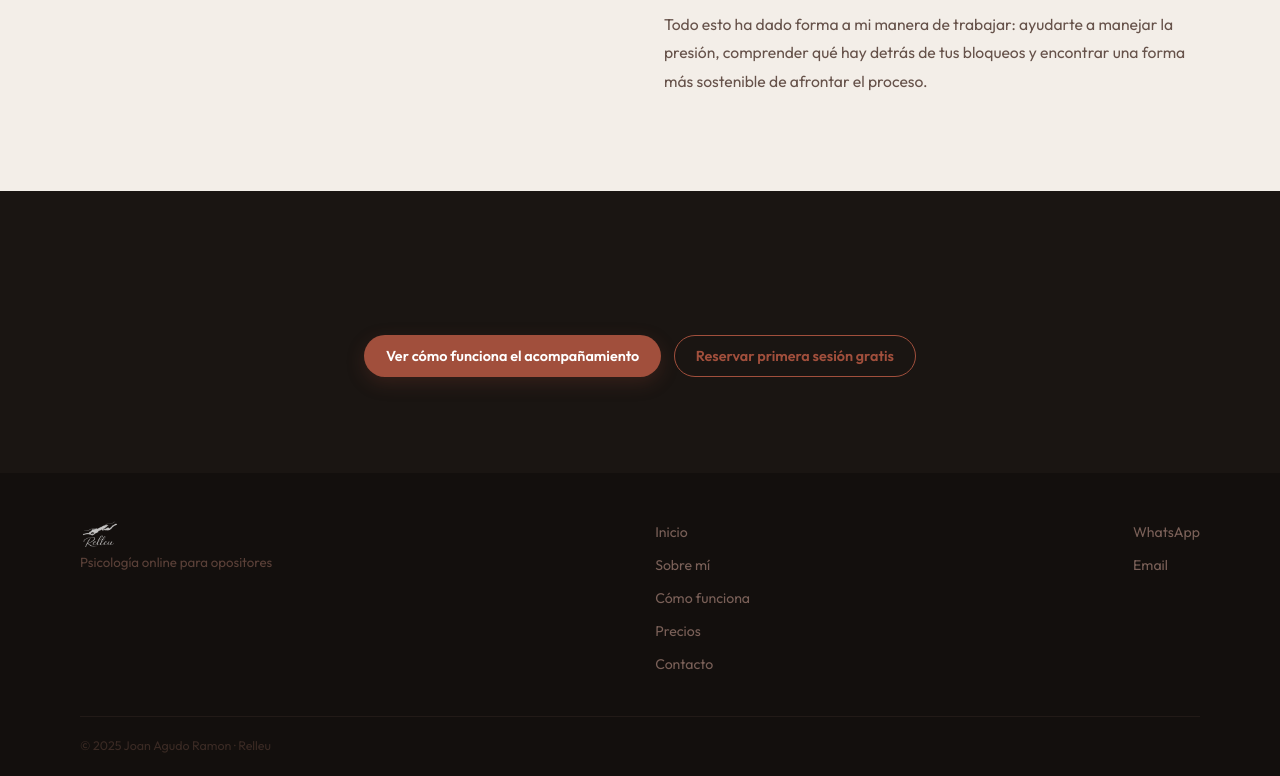
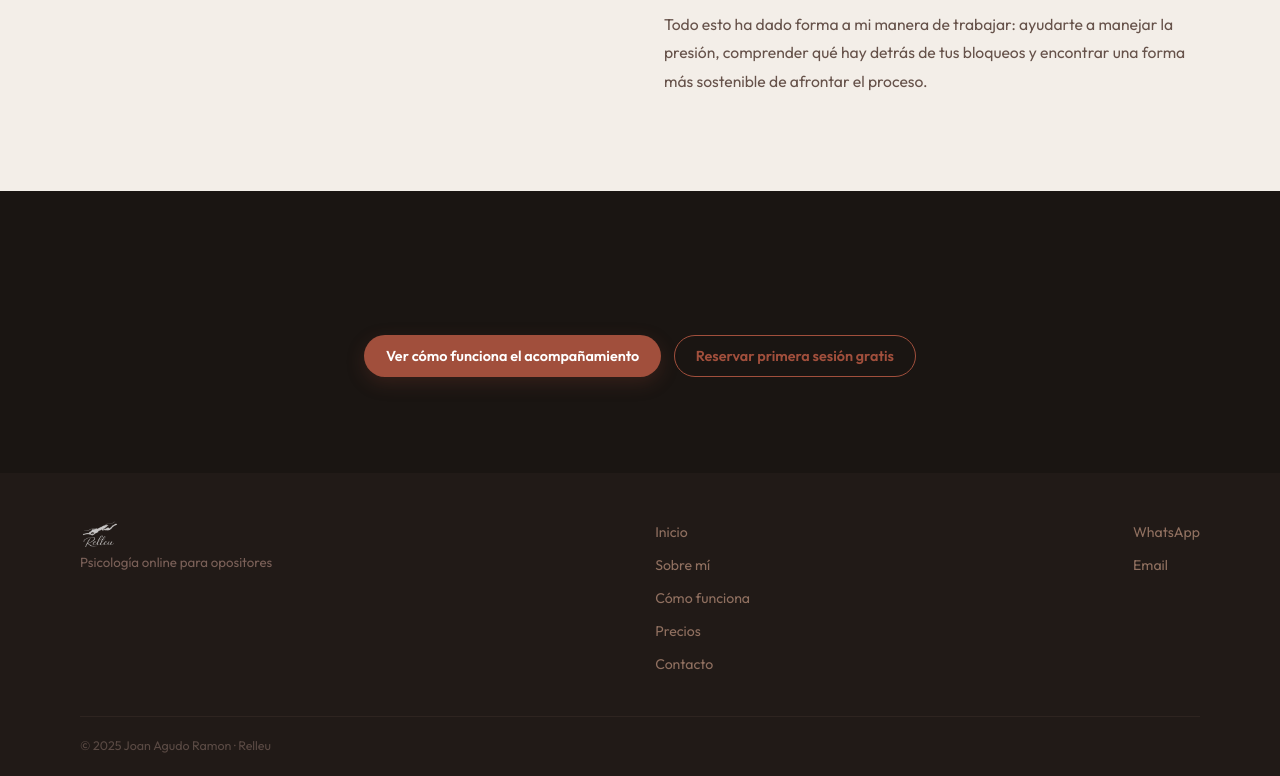
Before and after one commit to bmoussou/joan, a website built with Vite: page quien-soy.html in a window 1280 px wide. Shown: the part 1762-2538 px from the top of the page. Built offline with nearby package versions, Linux system fonts and the light colour scheme.

Commit message:
small fixes

```diff
--- a/src/main.ts
+++ b/src/main.ts
@@ -36,7 +36,7 @@ app.innerHTML = `
               &ldquo;Estar bien con uno mismo no es suficiente para aprobar una oposición, pero sí es una condición necesaria para poder intentarlo.&rdquo;
             </blockquote>
             <div class="quote-author">
-              <div class="quote-avatar"><img src="/joan.jpg" alt="Joan Agudo Ramon" /></div>
+              <div class="quote-avatar"><img src="/fotoJoan2.jpg" alt="Joan Agudo Ramon" /></div>
               <div>
                 <strong>Joan Agudo Ramon</strong>
                 <span>Psicólogo</span>
--- a/src/quien-soy.ts
+++ b/src/quien-soy.ts
@@ -13,7 +13,7 @@ app.innerHTML = `
     <section class="page-hero">
       <div class="container page-hero-inner reveal">
         <div class="page-hero-avatar">
-          <img src="/joan.jpg" alt="Joan Agudo Ramon" />
+          <img src="/fotoJoan2.jpg" alt="Joan Agudo Ramon" />
         </div>
         <p class="eyebrow">Sobre mí</p>
         <h1>Joan Agudo Ramon</h1>
--- a/src/styles.css
+++ b/src/styles.css
@@ -882,8 +882,8 @@ input:focus, textarea:focus {
    FOOTER
 ══════════════════════════════════ */
 .site-footer {
-  background: #130f0d;
-  color: #7a6058;
+  background: #211a17;
+  color: #b09080;
 }
 
 .footer-inner {
@@ -892,19 +892,19 @@ input:focus, textarea:focus {
   justify-content: space-between;
   gap: 2rem;
   padding: 3rem 0 2.5rem;
-  border-bottom: 1px solid #221a17;
+  border-bottom: 1px solid #2e2420;
   flex-wrap: wrap;
 }
 
 .footer-brand-link {
-  color: #f6efe8;
+  color: #e8ddd5;
   display: block;
   margin-bottom: 0.3rem;
 }
 
 .footer-sub {
   font-size: 0.83rem;
-  color: #5a4038;
+  color: #7a6058;
 }
 
 .footer-nav,
@@ -917,12 +917,12 @@ input:focus, textarea:focus {
 .footer-nav a,
 .footer-contact a {
   font-size: 0.88rem;
-  color: #7a6058;
+  color: #907060;
   transition: color 0.2s;
 }
 
 .footer-nav a:hover,
-.footer-contact a:hover { color: #f6efe8; }
+.footer-contact a:hover { color: #e8ddd5; }
 
 .footer-copy {
   padding: 1.2rem 0;
@@ -930,7 +930,7 @@ input:focus, textarea:focus {
 
 .footer-copy p {
   font-size: 0.78rem;
-  color: #3a2a24;
+  color: #5a4a44;
 }
 
 /* ══════════════════════════════════
```
Also changed, not shown: public/fotoJoan2.jpg (added).
